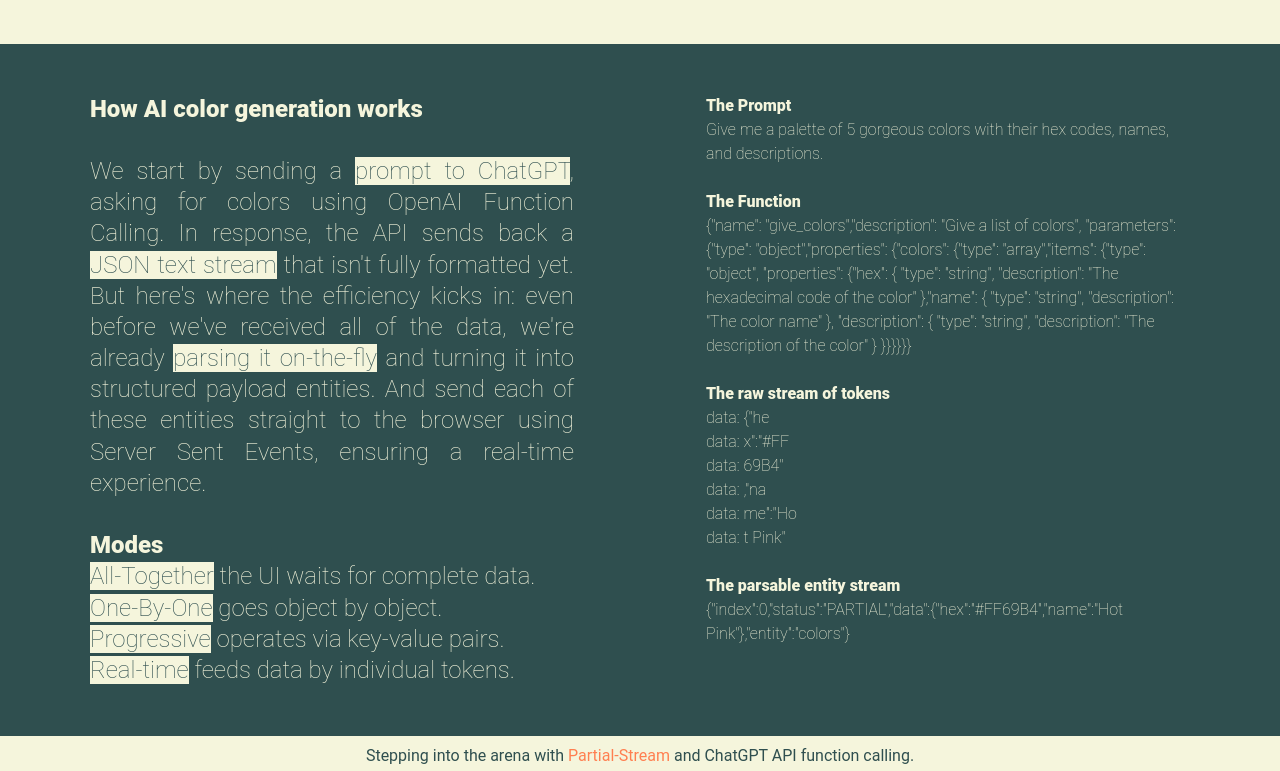
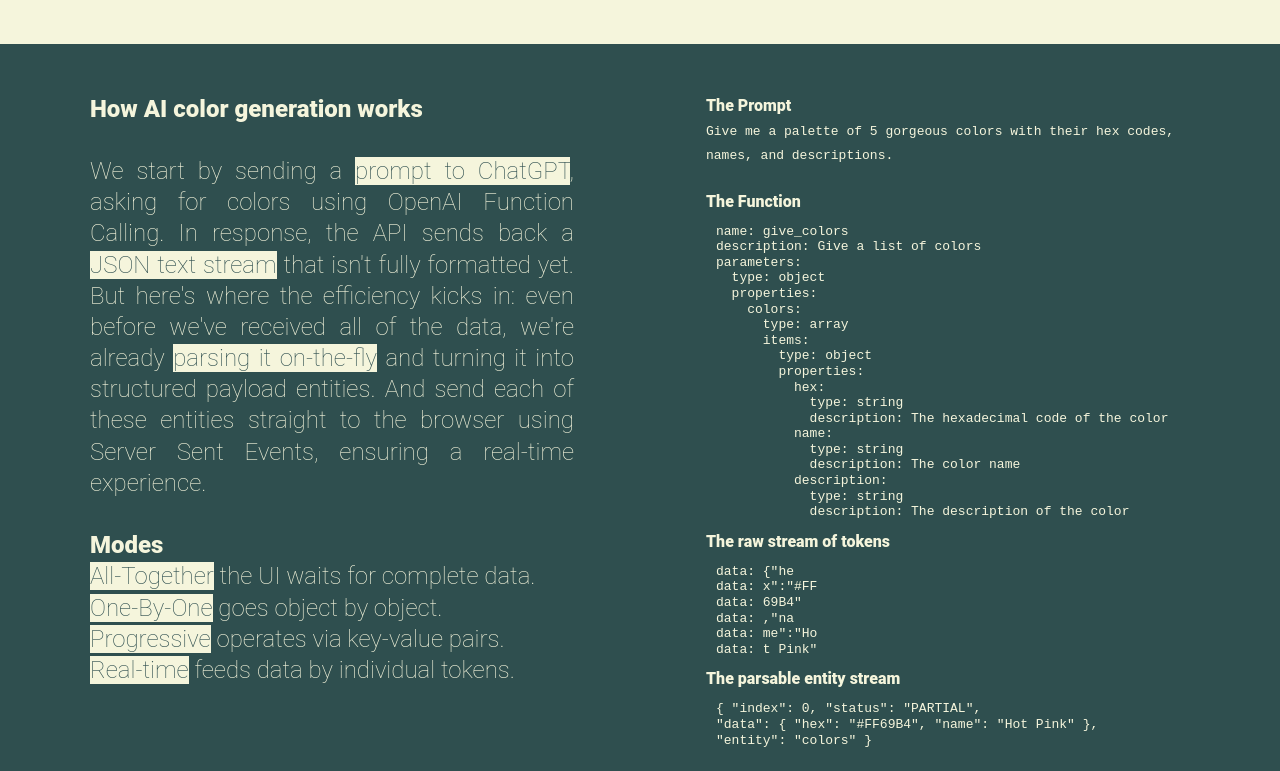
Before and after one commit to st3w4r/openai-partial-stream, a website: page apps/colors/public/index.html in a window 1280 px wide. Shown: the part 410-1181 px from the top of the page. Drawn offline with Linux system fonts and the light colour scheme; no server answers.

Commit message:
code block

```diff
--- a/apps/colors/public/index.html
+++ b/apps/colors/public/index.html
@@ -468,7 +468,7 @@
             /* Rounds the corners */
         }
 
-        @media screen and (max-width: 768px) {
+        @media screen and (max-width: 1024px) {
             .how-to-container {
                 grid-template-columns: 1fr;
                 /* One column for smaller screens */
@@ -556,32 +556,69 @@
 
             </div>
 
+            <style>
+                pre {
+                    /* background-color: #292929; */
+                    /* background-color: rgb(54, 77, 77); */
+                    padding: 10px;
+                    border-radius: 4px;
+                    overflow-x: auto;
+                    margin: 0px;
+                    line-height: 1.2;
+                }
+
+                /* code {
+                    background-color: #292929;
+                } */
+            </style>
             <div id="prompt-function" class="prompt-function">
                 <strong>The Prompt</strong><br />
+                <code>
                 Give me a palette of 5 gorgeous colors with their hex codes, names, and descriptions.
+                </code>
                 <br />
                 <br />
-                <strong>The Function</strong><br />
-                <!-- <div> -->
+                <strong>The Function</strong>
+                <!-- <pre><code>
                     {"name": "give_colors","description": "Give a list of colors",
                     "parameters": {"type": "object","properties": {"colors": {"type": "array","items": {"type": "object",
                     "properties": {"hex": { "type": "string", "description": "The hexadecimal code of the color" },"name": {
                         "type": "string", "description": "The color name" }, "description": { "type": "string", "description":
                         "The description of the color" }
                     }}}}}}
-                <!-- </div> -->
-                <br />
-                <br />
-                <strong>The raw stream of tokens</strong><br />
-                data: {"he <br />
-                data: x":"#FF <br />
-                data: 69B4" <br />
-                data: ,"na <br />
-                data: me":"Ho <br />
-                data: t Pink" <br />
-                <br />
-                <strong>The parsable entity stream </strong><br />
-                {"index":0,"status":"PARTIAL","data":{"hex":"#FF69B4","name":"Hot Pink"},"entity":"colors"}<br /><br />
+                </code></pre> -->
+                <pre><code>name: give_colors
+description: Give a list of colors
+parameters:
+  type: object
+  properties:
+    colors:
+      type: array
+      items:
+        type: object
+        properties:
+          hex:
+            type: string
+            description: The hexadecimal code of the color
+          name:
+            type: string
+            description: The color name
+          description:
+            type: string
+            description: The description of the color</code></pre>
+                <!-- <br /> -->
+                <!-- <br /> -->
+                <strong>The raw stream of tokens</strong>
+                <pre><code>data: {"he
+data: x":"#FF
+data: 69B4"
+data: ,"na
+data: me":"Ho
+data: t Pink"</code></pre>
+                <strong>The parsable entity stream </strong>
+                <pre><code>{ "index": 0, "status": "PARTIAL",
+"data": { "hex": "#FF69B4", "name": "Hot Pink" },
+"entity": "colors" }</code></pre>
 
             </div>
         </div>
```
Lines whose indentation alone changed are shown as unchanged.
